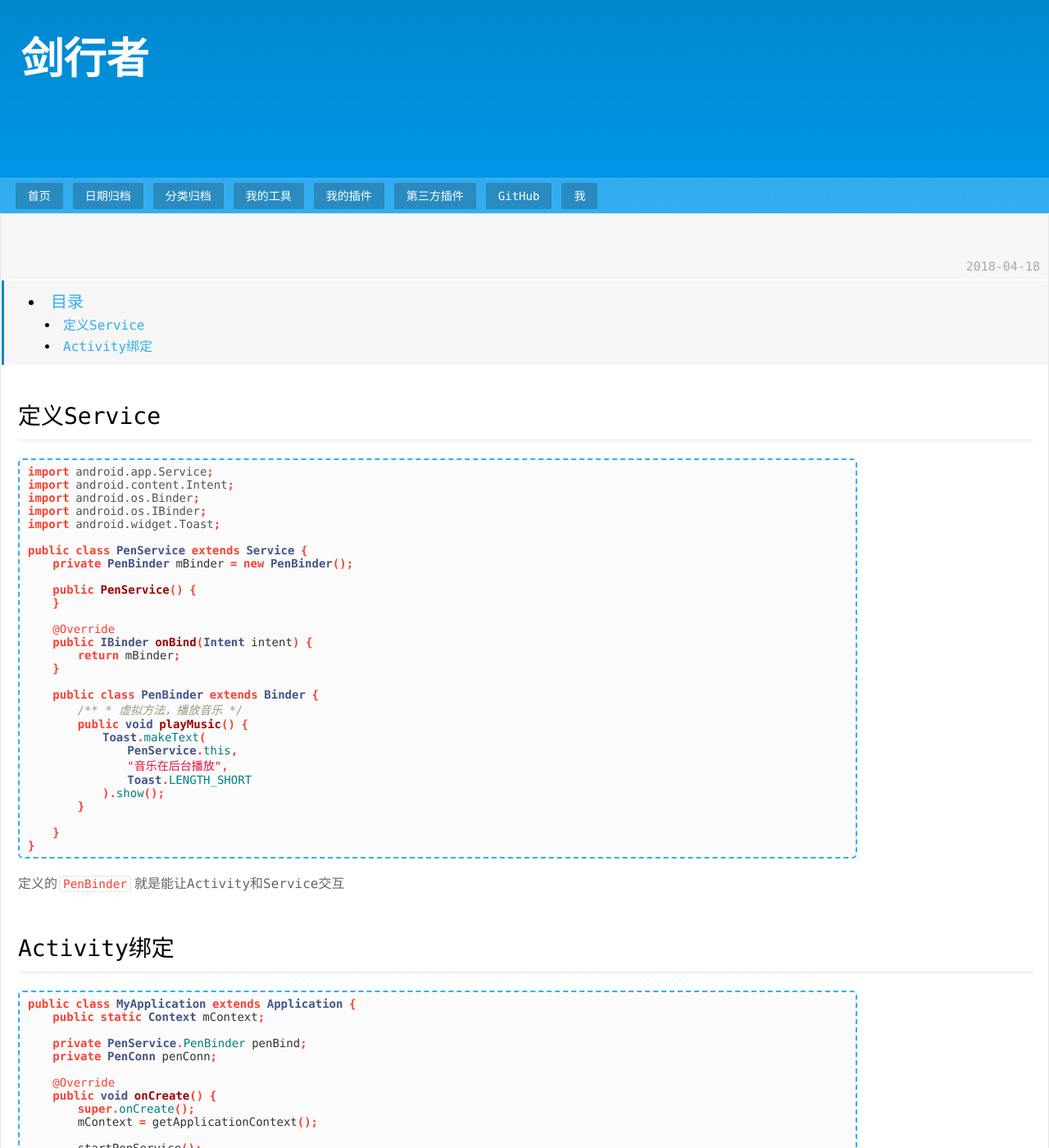
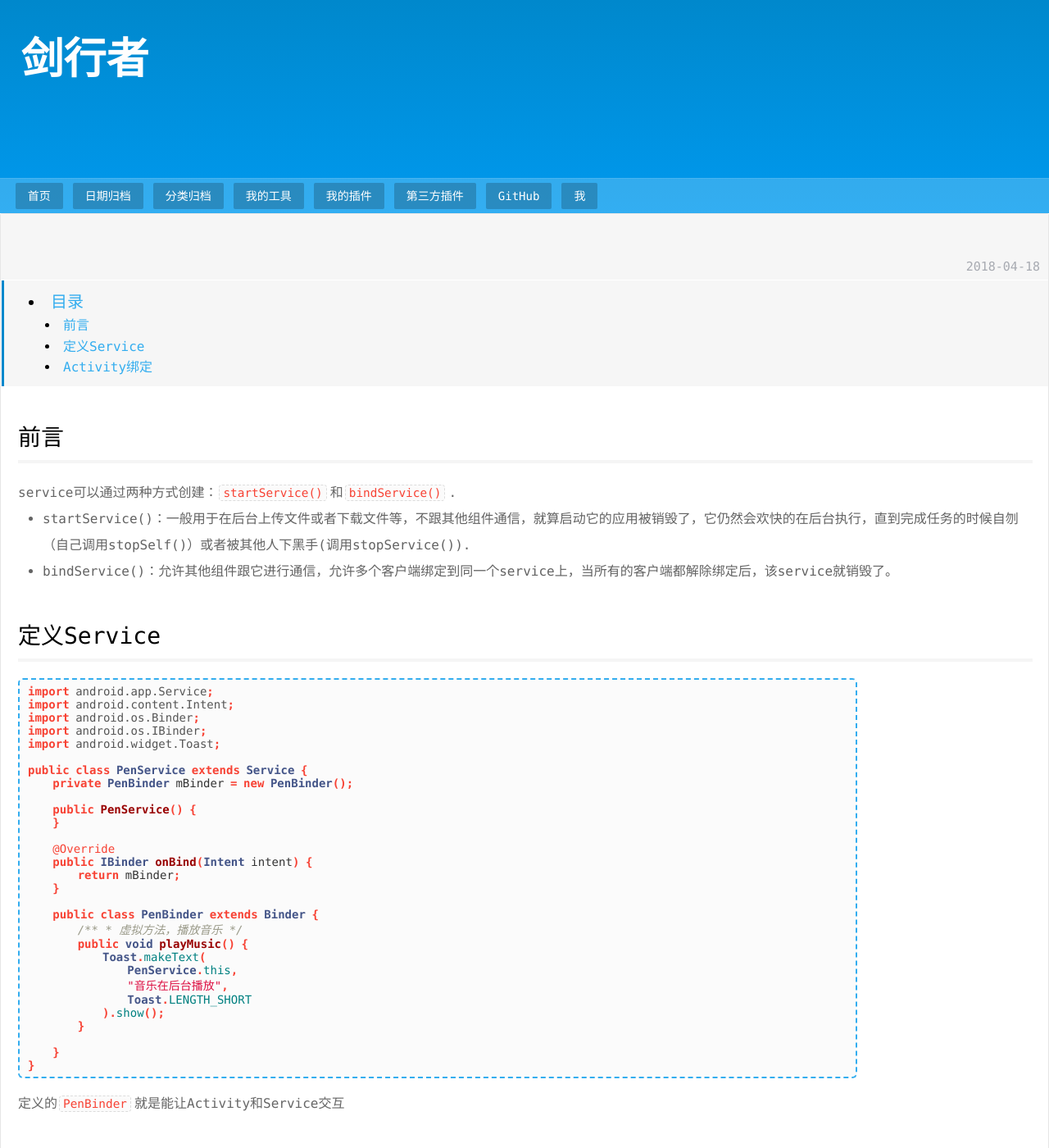
Before and after one commit to psvmc/myblog_jekyll, a Jekyll site: the page built from _posts/2018-04-12-android-service.md, in a window 1280 px wide and 1400 px high. Shown: the whole window at 82% size. Built offline with Jekyll 4.4.1, drawn with Linux system fonts in a browser that asks for light colours; our own code applies the rules of GitHub Pages for plain Markdown files; comment, search, counter and statistics services are not loaded.

Commit message:
代码提交

````diff
--- a/_posts/2018-04-12-android-service.md
+++ b/_posts/2018-04-12-android-service.md
@@ -10,6 +10,13 @@ categories:
 ---
 
 
+
+## 前言
+
+service可以通过两种方式创建：`startService()`和`bindService()`.
+
++ startService()：一般用于在后台上传文件或者下载文件等，不跟其他组件通信，就算启动它的应用被销毁了，它仍然会欢快的在后台执行，直到完成任务的时候自刎（自己调用stopSelf()）或者被其他人下黑手(调用stopService()).
++ bindService()：允许其他组件跟它进行通信，允许多个客户端绑定到同一个service上，当所有的客户端都解除绑定后，该service就销毁了。
 
 ## 定义Service
 
@@ -53,7 +60,7 @@ public class PenService extends Service {
 
 ## Activity绑定
 
-
+`bindService()`
 
 ```java
 public class MyApplication extends Application {
````
